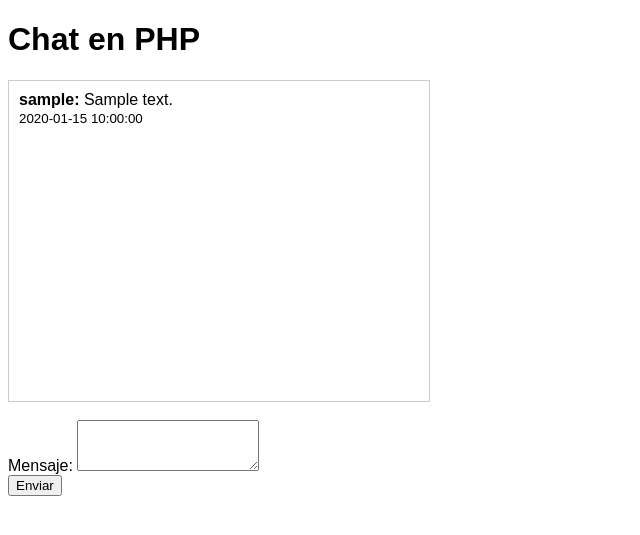
After one commit to YouJu0/YouJu, a PHP site: page /src/pages/ForoPrueba.php in a window 1280 px wide. The commit adds this page. Shown: the top 535 px of the page, without its empty margins (0-640 px from the left). Run offline with PHP 8.4, Linux system fonts and the light colour scheme; the visitor is signed in with stand-in values (Sample User, id 1); tables that the repository leaves empty or names only in its code hold one stand-in row (values such as "Sample post").

Commit message:
configuracionDeForoConPHP

```diff
--- a/src/index.php
+++ b/src/index.php
@@ -21,7 +21,7 @@ if (!isset($_SESSION['sesionMain'])) {
 <body>
   <header class="flex flex-row w-full h-12 bg-gray-100 justify-between items-center gap-4 px-10">
 
-    <a href="http://localhost:3000/"> [ - foro - ]</a>
+    <a href="./pages/ForoPrueba.php"> [ - foro - ]</a>
 
 <?php
 
--- /dev/null
+++ b/src/pages/ForoPrueba.php
@@ -0,0 +1,69 @@
+<?php
+session_start();
+
+if(!isset($_SESSION['sesionMain'])){
+
+header('Location: ./login.php?error=para ingresar a los foros debe estar logeado');
+
+}
+
+include("../conexion.php");
+
+// Manejo de nuevos mensajes
+if ($_SERVER['REQUEST_METHOD'] === 'POST') {
+    $message = mysqli_real_escape_string($mysqli, $_POST['message']);
+
+    $id = $_SESSION['sesionMain']['id'];
+
+
+//seguir con esto tengo que ajustar las tablas y las querys, dale vago, labura
+
+
+
+    $query = "INSERT INTO mensajes (`Id_mensaje`,`Id_Usuario`, `Mensaje`,) VALUES ('$id', '$message')";
+    mysqli_query($mysqli, $query);
+}
+
+// Obtener mensajes
+$query = "SELECT * FROM mensajes ORDER BY Fecha_mensajes DESC";
+$result = mysqli_query($mysqli, $query);
+?>
+<!DOCTYPE html>
+<html>
+<head>
+    <title>Chat en PHP</title>
+    <style>
+        body { font-family: Arial, sans-serif; }
+        .chat-box { width: 400px; height: 300px; border: 1px solid #ccc; padding: 10px; overflow-y: scroll; }
+        .message { margin-bottom: 10px; }
+        .username { font-weight: bold; }
+    </style>
+</head>
+<body>
+    <h1>Chat en PHP</h1>
+    <div class="chat-box">
+        <?php while ($row = mysqli_fetch_assoc($result)) { ?>
+            <div class="message">
+                <span class="username"><?php echo htmlspecialchars($row['username']); ?>:</span>
+                <span><?php echo htmlspecialchars($row['message']); ?></span>
+                <br>
+                <small><?php echo $row['created_at']; ?></small>
+            </div>
+        <?php } ?>
+    </div>
+    <form method="post">
+
+        <br>
+        <label for="message">Mensaje:</label>
+        <textarea id="message" name="message" rows="3" required></textarea>
+        <br>
+        <button type="submit">Enviar</button>
+    </form>
+    <script>
+        // Auto actualizar el chat cada 5 segundos
+        setInterval(function() {
+            location.reload();
+        }, 5000);
+    </script>
+</body>
+</html>
--- a/src/pages/apis/loginApi.php
+++ b/src/pages/apis/loginApi.php
@@ -73,7 +73,7 @@ function sessionEmprendimiento($fila,$mysqli,$result1){
 };
 //funcion para logear
 function logear($fila,$resultado){
-  $datosSesion = array('nombre' => $fila[1], 'correo' => $fila[4],'Lista_N' => $fila[6],'Id_rango' => $fila[7],'User_Valido' => $fila[8]);
+  $datosSesion = array('id'=> $fila[0],'nombre' => $fila[1],'apellido' => $fila[2], 'correo' => $fila[4],'Lista_N' => $fila[6],'Id_rango' => $fila[7],'User_Valido' => $fila[8]);
   $_SESSION['sesionMain'] = $datosSesion;
   setcookie("user",$_SESSION['sesionMain']["nombre"], time() +9000);
   header("Location:../../index.php");
--- a/src/pages/login.php
+++ b/src/pages/login.php
@@ -39,7 +39,7 @@ localStorage.setItem("user"= $_SESSION["sesionMain"]["nombre"]);
     <label for="">Email: </label>
     <input type="email" name="email" placeholder="Ingrese su correo electronico">
     <label for="">Contraseña: </label>
-    <input type="text" name="pass" placeholder="Ingrese su contraseña" required>
+    <input type="password" name="pass" placeholder="Ingrese su contraseña" required>
     <br>
     <button type="submit">[ -Iniciar sesion- ]</button>
     <a href="./register.php">[ -Registrarse- ]</a>
--- a/src/pages/register.php
+++ b/src/pages/register.php
@@ -44,11 +44,11 @@ if (isset($_SESSION['sesionMain'])) {
     <br>
     <!-- -->
     <label for="">Contraseña :</label>
-    <input type="text" name="pass" placeholder="Ingrese su contraseña" required>
+    <input type="password" name="pass" placeholder="Ingrese su contraseña" required>
     <br>
     <!-- -->
     <label for="">Confirmar Contraseña :</label>
-    <input type="text" name="confirmPass" placeholder="Vuelva a ingresar su contraseña" required>
+    <input type="password" name="confirmPass" placeholder="Vuelva a ingresar su contraseña" required>
     <br>
     <!-- -->
     <label for="">ingrese su fecha de nacimiento :</label>
```
